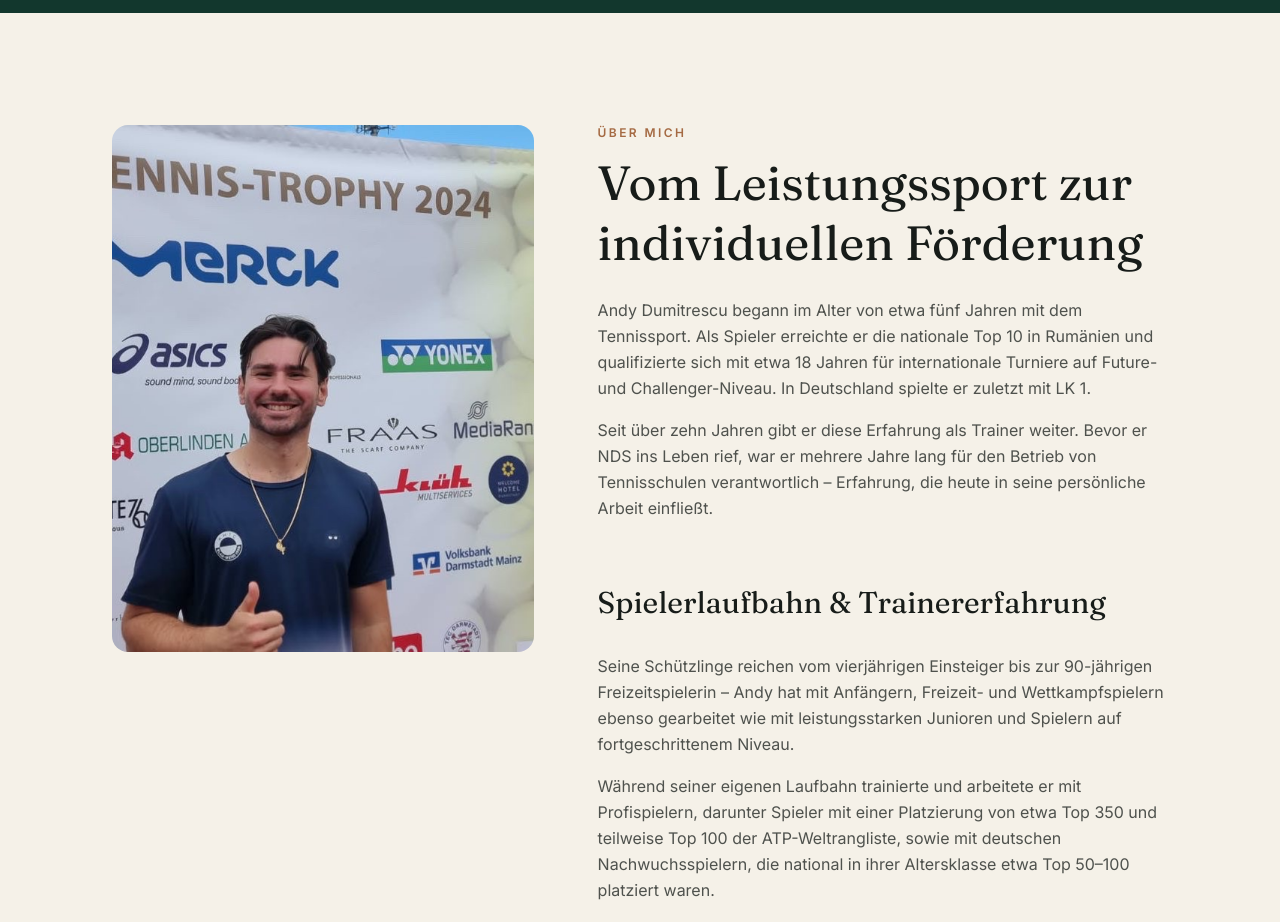
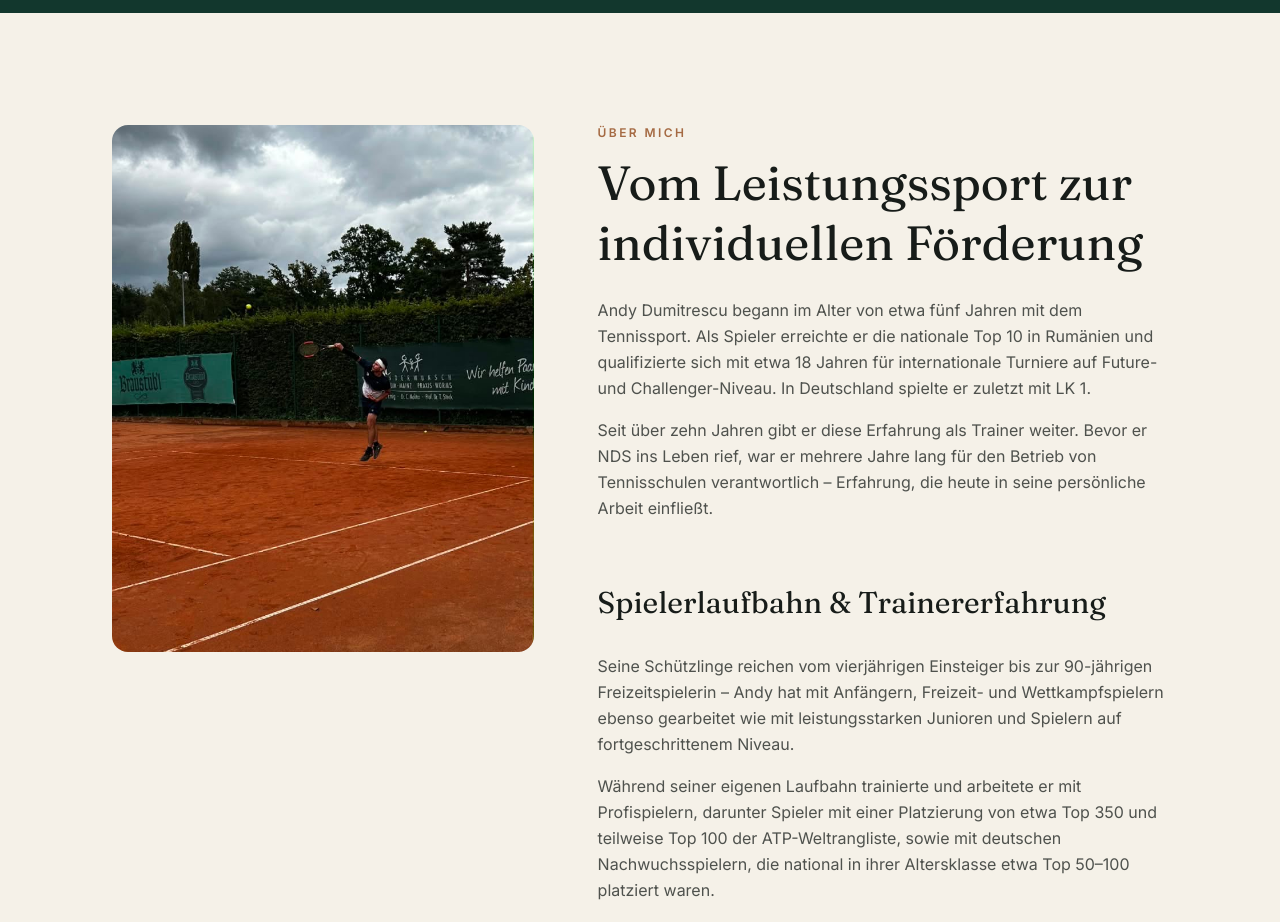
Before and after one commit to NDsTennis/ndswebsite, a Next.js app: page /de in a window 1280 px wide. Shown: the part 900-1822 px from the top of the page. Built offline with nearby package versions, Linux system fonts and the light colour scheme; no server answers; the database is empty.

Commit message:
Use tennis serve photo in about section

```diff
--- a/components/sections/about-section.tsx
+++ b/components/sections/about-section.tsx
@@ -13,7 +13,7 @@ export function AboutSection({ dict }: { dict: Dictionary }) {
         <div className="grid gap-12 lg:grid-cols-[0.85fr_1.15fr] lg:items-start lg:gap-16">
           <Reveal className="lg:sticky lg:top-28">
             <Photo
-              src="/images/nds/trophy-event.jpg"
+              src="/images/nds/andy-about-action.jpg"
               alt={siteConfig.publicName}
               label={dict.about.photoPlaceholderLabel}
               aspect="portrait"
```
Also changed, not shown: public/images/nds/andy-about-action.jpg (added).
